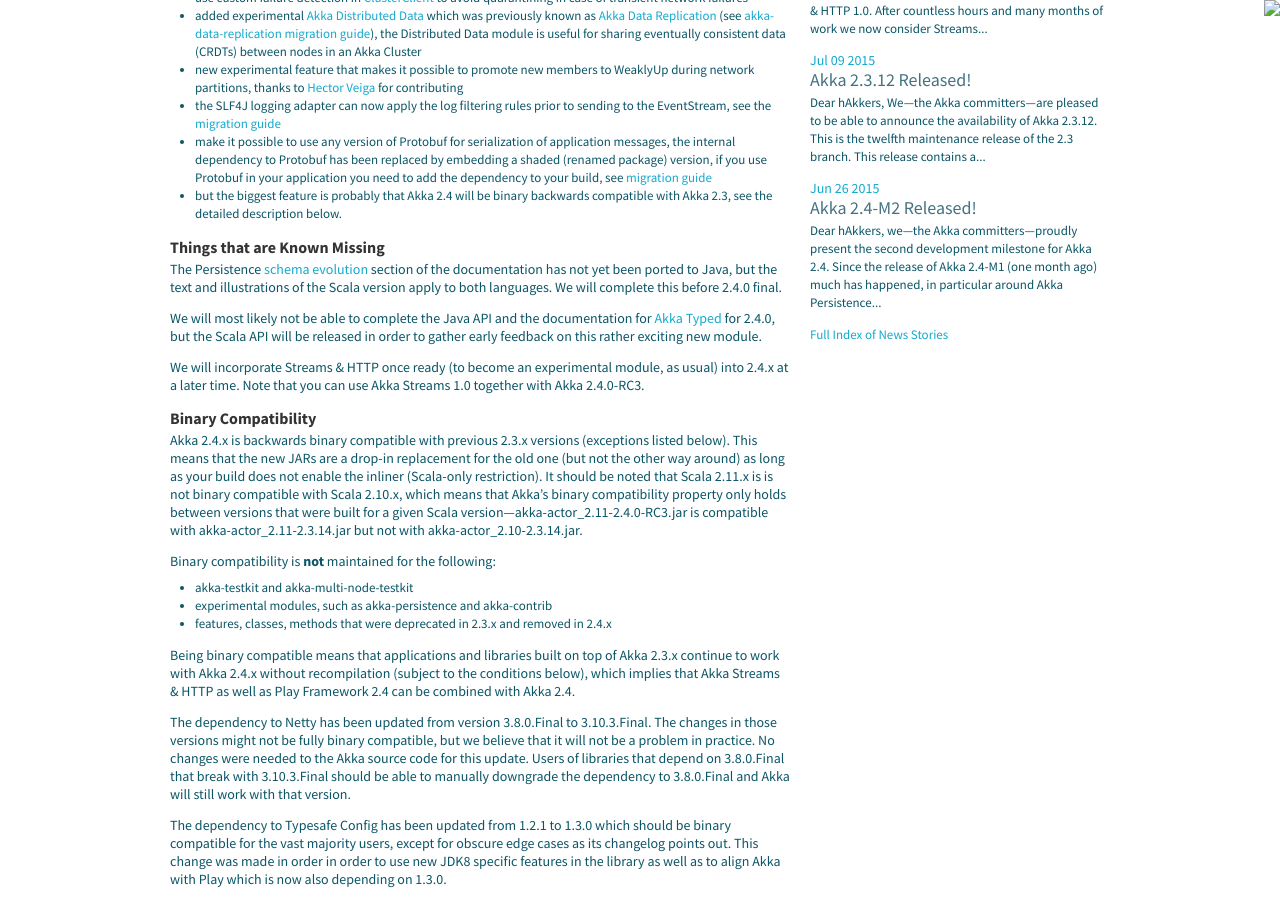
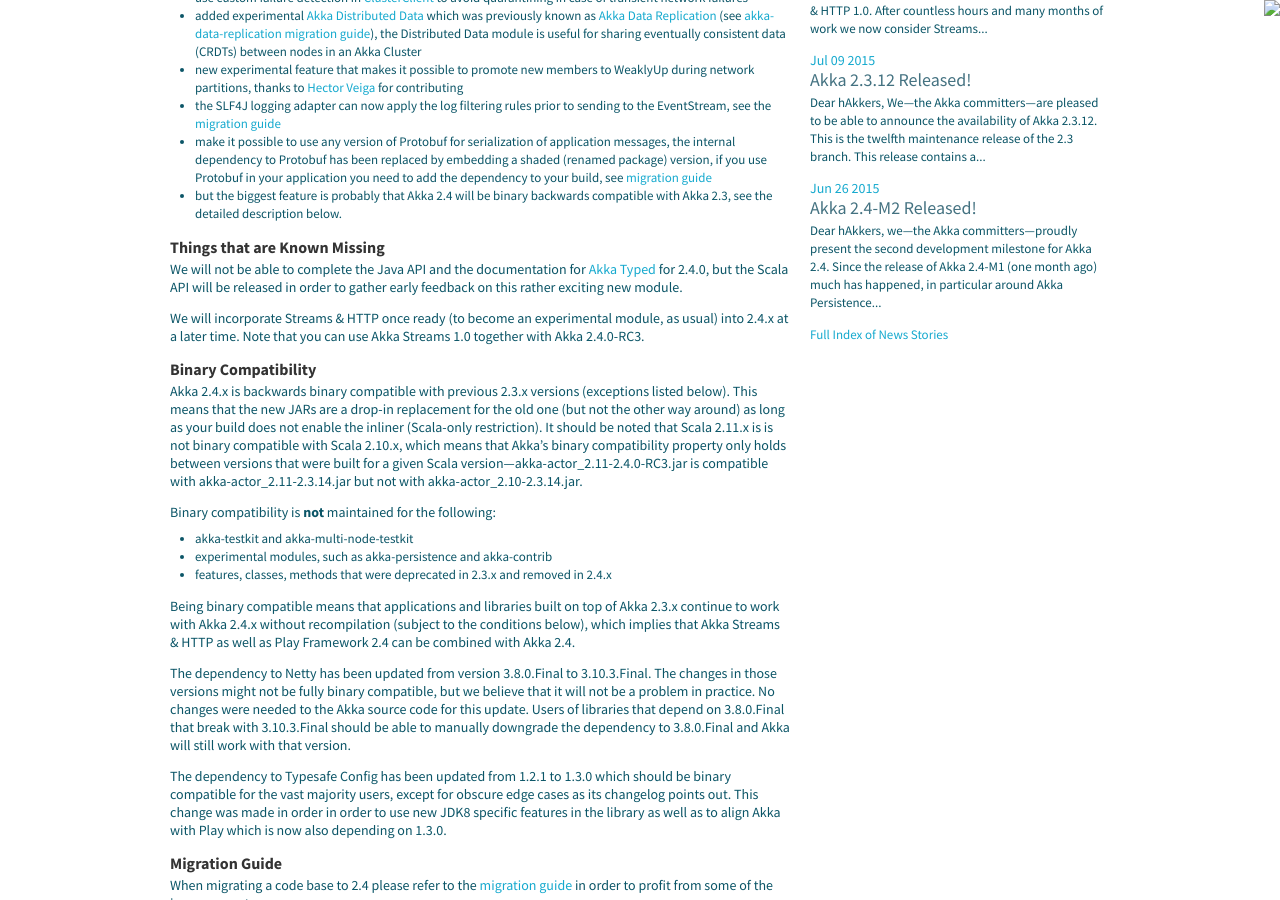
Before and after one commit to raboof/akka.github.com, a Jekyll site: the page built from news/_posts/2015-09-17-akka-2.4.0-RC3-released.md, in a window 1280 px wide and 900 px high, scrolled down 924 px. Built offline with Jekyll 4.4.1, drawn with Linux system fonts in a browser that asks for light colours.

Commit message:
minor correction of 2.4.0-RC3 news item

```diff
--- a/news/_posts/2015-09-17-akka-2.4.0-RC3-released.md
+++ b/news/_posts/2015-09-17-akka-2.4.0-RC3-released.md
@@ -45,9 +45,7 @@
 
 #### Things that are Known Missing ####
 
-The Persistence [schema evolution](http://doc.akka.io/docs/akka/2.4.0.RC1/scala/persistence-schema-evolution.html) section of the documentation has not yet been ported to Java, but the text and illustrations of the Scala version apply to both languages. We will complete this before 2.4.0 final.
-
-We will most likely not be able to complete the Java API and the documentation for [Akka Typed](http://doc.akka.io/docs/akka/2.4.0-RC3/scala/typed.html) for 2.4.0, but the Scala API will be released in order to gather early feedback on this rather exciting new module.
+We will not be able to complete the Java API and the documentation for [Akka Typed](http://doc.akka.io/docs/akka/2.4.0-RC3/scala/typed.html) for 2.4.0, but the Scala API will be released in order to gather early feedback on this rather exciting new module.
 
 We will incorporate Streams & HTTP once ready (to become an experimental module, as usual) into 2.4.x at a later time. Note that you can use Akka Streams 1.0 together with Akka 2.4.0-RC3.
 
```
